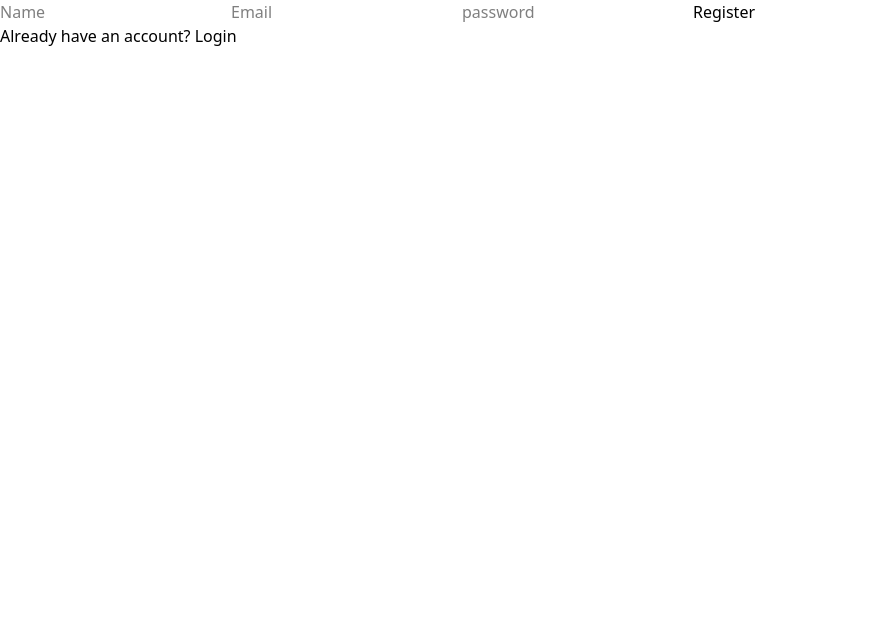
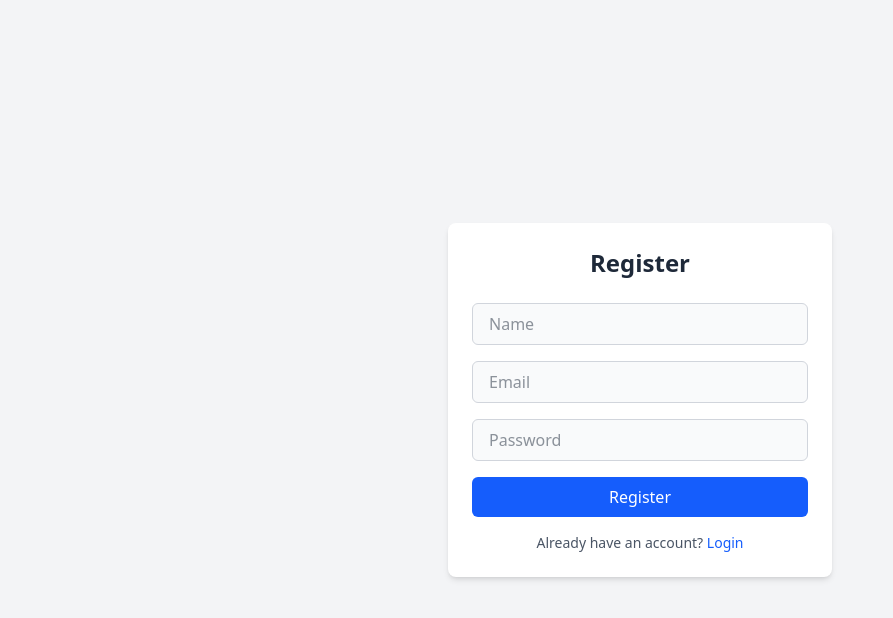
Before and after one commit to DhayananthB/todo-app, a React (Vite) app: page /register in a window 1280 px wide. Shown: the top 618 px of the page, without its empty margins (0-893 px from the left). Built offline with nearby package versions, Linux system fonts and the light colour scheme; no server answers.

Commit message:
added css

```diff
--- a/src/components/DropDown.jsx
+++ b/src/components/DropDown.jsx
@@ -1,14 +1,17 @@
-const DropDown = ({filter,setFilter}) => {
+const DropDown = ({ filter, setFilter }) => {
     return (
-        <div>
-            <select value={filter} onChange={(e) => setFilter(e.target.value)}>
+        <div className="w-full sm:w-60">
+            <select
+                value={filter}
+                onChange={(e) => setFilter(e.target.value)}
+                className="w-full px-4 py-2 border border-gray-300 dark:border-gray-600 rounded-md bg-white dark:bg-slate-800 text-gray-900 dark:text-gray-100 focus:outline-none focus:ring-2 focus:ring-blue-500"
+            >
                 <option value="All">All</option>
                 <option value="Completed">Completed</option>
                 <option value="Pending">Pending</option>
             </select>
-
         </div>
-    )
-}
+    );
+};
 
 export default DropDown;
--- a/src/components/Login.jsx
+++ b/src/components/Login.jsx
@@ -1,36 +1,58 @@
 import { useState } from "react";
 import { auth } from "../firebase";
 import { signInWithEmailAndPassword } from "firebase/auth";
-import { useNavigate } from "react-router-dom";
-import { Link } from "react-router-dom";
+import { useNavigate, Link } from "react-router-dom";
 
 const Login = () => {
     const [email, setEmail] = useState("");
     const [password, setPassword] = useState("");
     const navigate = useNavigate();
+
     const handleLogin = async (e) => {
         e.preventDefault();
         try {
             await signInWithEmailAndPassword(auth, email, password);
             console.log("Login successful");
             navigate("/");
+        } catch (err) {
+            alert(err.message);
         }
-        catch (err) {
-            alert(err.message)
-        }
-    }
+    };
 
     return (
-        <div>
-            <form onSubmit={handleLogin}>
-                <input type="email" placeholder="Email" required value={email} onChange={(e) => setEmail(e.target.value)} />
-                <input type="password" placeholder="password" required value={password} onChange={(e) => setPassword(e.target.value)} />
-                <button type="submit">Login</button>
-            </form>
-            <p>New here? <Link to="/register">Create an account</Link></p>
-
+        <div className="min-h-screen flex items-center justify-center bg-gray-100 dark:bg-gray-900 px-4">
+            <div className="w-full max-w-sm bg-white dark:bg-gray-800 p-6 rounded-lg shadow-md">
+                <h2 className="text-2xl font-semibold text-center text-gray-800 dark:text-gray-100 mb-6">Login</h2>
+                <form onSubmit={handleLogin} className="space-y-4">
+                    <input
+                        type="email"
+                        placeholder="Email"
+                        required
+                        value={email}
+                        onChange={(e) => setEmail(e.target.value)}
+                        className="w-full px-4 py-2 border rounded-md bg-gray-50 dark:bg-gray-700 text-gray-800 dark:text-white border-gray-300 dark:border-gray-600 focus:outline-none focus:ring-2 focus:ring-blue-500"
+                    />
+                    <input
+                        type="password"
+                        placeholder="Password"
+                        required
+                        value={password}
+                        onChange={(e) => setPassword(e.target.value)}
+                        className="w-full px-4 py-2 border rounded-md bg-gray-50 dark:bg-gray-700 text-gray-800 dark:text-white border-gray-300 dark:border-gray-600 focus:outline-none focus:ring-2 focus:ring-blue-500"
+                    />
+                    <button
+                        type="submit"
+                        className="w-full bg-blue-600 hover:bg-blue-700 text-white py-2 rounded-md transition duration-200"
+                    >
+                        Login
+                    </button>
+                </form>
+                <p className="mt-4 text-center text-gray-600 dark:text-gray-300 text-sm">
+                    New here? <Link to="/register" className="text-blue-600 dark:text-blue-400 hover:underline">Create an account</Link>
+                </p>
+            </div>
         </div>
-    )
-}
+    );
+};
 
 export default Login;
--- a/src/components/Register.jsx
+++ b/src/components/Register.jsx
@@ -1,8 +1,7 @@
 import { useState } from "react";
 import { auth } from "../firebase";
 import { createUserWithEmailAndPassword, updateProfile } from "firebase/auth";
-import { useNavigate } from "react-router-dom";
-import { Link } from "react-router-dom";
+import { useNavigate, Link } from "react-router-dom";
 
 const Register = () => {
     const [name, setName] = useState("");
@@ -16,24 +15,56 @@ const Register = () => {
             const userCred = await createUserWithEmailAndPassword(auth, email, password);
             await updateProfile(userCred.user, { displayName: name });
             navigate("/");
-        }
-        catch(err){
+        } catch (err) {
             alert(err.message);
         }
-
-    }
+    };
 
     return (
-        <div>
-            <form onSubmit={handleRegister}>
-                <input type="text" placeholder="Name" required value={name} onChange={(e) => setName(e.target.value)} />
-                <input type="email" placeholder="Email" required value={email} onChange={(e) => setEmail(e.target.value)} />
-                <input type="password" placeholder="password" required value={password} onChange={(e) => setPassword(e.target.value)} />
-                <button type="submit">Register</button>
-            </form>
-            <p>Already have an account? <Link to="/login">Login</Link></p>
+        <div className="min-h-screen flex items-center justify-center bg-gray-100 dark:bg-gray-900 px-4">
+            <div className="w-full max-w-sm bg-white dark:bg-gray-800 p-6 rounded-lg shadow-md">
+                <h2 className="text-2xl font-semibold text-center text-gray-800 dark:text-gray-100 mb-6">Register</h2>
+                <form onSubmit={handleRegister} className="space-y-4">
+                    <input
+                        type="text"
+                        placeholder="Name"
+                        required
+                        value={name}
+                        onChange={(e) => setName(e.target.value)}
+                        className="w-full px-4 py-2 border rounded-md bg-gray-50 dark:bg-gray-700 text-gray-800 dark:text-white border-gray-300 dark:border-gray-600 focus:outline-none focus:ring-2 focus:ring-blue-500"
+                    />
+                    <input
+                        type="email"
+                        placeholder="Email"
+                        required
+                        value={email}
+                        onChange={(e) => setEmail(e.target.value)}
+                        className="w-full px-4 py-2 border rounded-md bg-gray-50 dark:bg-gray-700 text-gray-800 dark:text-white border-gray-300 dark:border-gray-600 focus:outline-none focus:ring-2 focus:ring-blue-500"
+                    />
+                    <input
+                        type="password"
+                        placeholder="Password"
+                        required
+                        value={password}
+                        onChange={(e) => setPassword(e.target.value)}
+                        className="w-full px-4 py-2 border rounded-md bg-gray-50 dark:bg-gray-700 text-gray-800 dark:text-white border-gray-300 dark:border-gray-600 focus:outline-none focus:ring-2 focus:ring-blue-500"
+                    />
+                    <button
+                        type="submit"
+                        className="w-full bg-blue-600 hover:bg-blue-700 text-white py-2 rounded-md transition duration-200"
+                    >
+                        Register
+                    </button>
+                </form>
+                <p className="mt-4 text-center text-gray-600 dark:text-gray-300 text-sm">
+                    Already have an account?{" "}
+                    <Link to="/login" className="text-blue-600 dark:text-blue-400 hover:underline">
+                        Login
+                    </Link>
+                </p>
+            </div>
         </div>
-    )
-}
+    );
+};
 
 export default Register;
--- a/src/components/TaskInput.jsx
+++ b/src/components/TaskInput.jsx
@@ -1,12 +1,25 @@
 const TaskInput = ({ newTask, setNewTask, handleClick }) => {
     return (
-        <div>
-            <input
-                type="text"
+        <div className="flex flex-col gap-3 w-full max-w-md mx-auto">
+            <textarea
                 value={newTask}
                 onChange={(e) => setNewTask(e.target.value)}
+                placeholder="What needs to be done?"
+                className="w-full h-28 p-4 border border-gray-300 dark:border-gray-700 rounded-lg
+                           bg-white dark:bg-gray-900 text-gray-900 dark:text-gray-100
+                           placeholder-gray-500 dark:placeholder-gray-400
+                           focus:outline-none focus:border-blue-500 dark:focus:border-blue-400"
             />
-            <button onClick={handleClick}>Add</button>
+
+            <button
+                onClick={handleClick}
+                className="w-full py-2 px-4 bg-blue-600 hover:bg-blue-700
+                           disabled:bg-gray-400
+                           text-white font-medium rounded-lg
+                           focus:outline-none focus:ring-2 focus:ring-blue-300 dark:focus:ring-blue-800"
+            >
+                Add Task
+            </button>
         </div>
     );
 };
--- a/src/components/Tasks.jsx
+++ b/src/components/Tasks.jsx
@@ -3,18 +3,27 @@ import TaskInput from "./TaskInput";
 import DropDown from "./DropDown";
 import useTasks from "../hooks/useTasks";
 
-
 const Tasks = () => {
-  const {filteredTask,newTask,setNewTask,handleClick,filter,setFilter,toggle,deleteTask,saveTask} = useTasks();
+  const {
+    filteredTask,
+    newTask,
+    setNewTask,
+    handleClick,
+    filter,
+    setFilter,
+    toggle,
+    deleteTask,
+    saveTask,
+  } = useTasks();
 
   return (
-    <div>
-
-      <TaskInput newTask={newTask} setNewTask={setNewTask} handleClick={handleClick} />
-      <DropDown filter={filter} setFilter={setFilter} />
-
-      {
-        filteredTask.map((task) => (
+    <div className="bg-gray-50 text-black dark:bg-slate-900 dark:text-slate-100 min-h-screen m-0 font-ubuntu">
+      <div className="max-w-md mx-auto px-4 space-y-4 pt-10">
+        <TaskInput newTask={newTask} setNewTask={setNewTask} handleClick={handleClick} />
+        <DropDown filter={filter} setFilter={setFilter} />
+      </div>
+      <div className="max-w-md mx-auto px-4 space-y-2 pt-6">
+        {filteredTask.map((task) => (
           <List
             task={task}
             key={task.id}
@@ -23,7 +32,10 @@ const Tasks = () => {
             onSave={saveTask}
           />
         ))}
+      </div>
     </div>
+
   );
 };
+
 export default Tasks;
--- a/src/index.css
+++ b/src/index.css
@@ -1,3 +1,8 @@
+@import url('https://fonts.googleapis.com/css2?family=Ubuntu:ital,wght@0,300;0,400;0,500;0,700;1,300;1,400;1,500;1,700&display=swap');
 @import "tailwindcss";
 
 @custom-variant dark (&:where(.dark, .dark *));
+
+@theme {
+  --font-ubuntu: Ubuntu, sans-serif;
+}
```
Also changed, not shown: src/components/Header.jsx (+30 -18 lines), src/components/List.jsx (+34 -11 lines).
